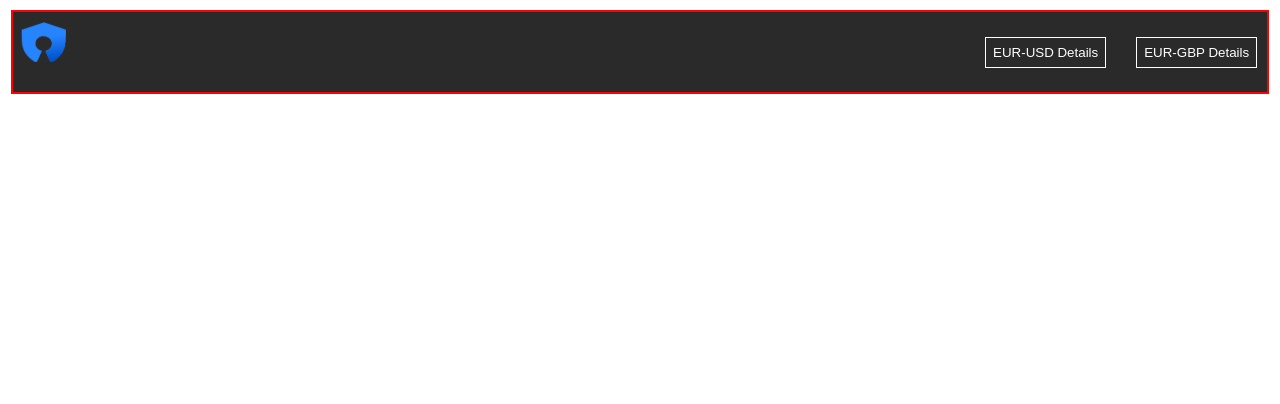
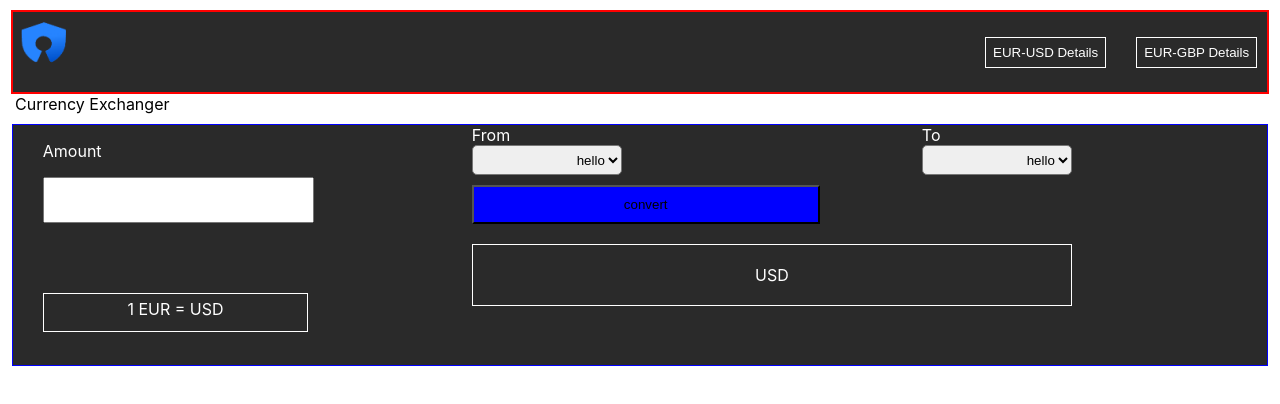
Before and after one commit to JohnTamer/currency-exchanger, a React (Create React App) app: page / in a window 1280 px wide. Shown: the top 404 px of the page. Built offline with nearby package versions, Linux system fonts and the light colour scheme.

Commit message:
setup the exchanger component

```diff
--- a/src/App.js
+++ b/src/App.js
@@ -1,5 +1,5 @@
 import "./App.css";
-import { Home } from "./pages/home";
+import { Home } from "./pages/home/home";
 
 function App() {
   return (
--- a/src/components/exchanger/exchanger.css
+++ b/src/components/exchanger/exchanger.css
@@ -0,0 +1,75 @@
+.exchanger {
+  width: 98%;
+  height: 30vh;
+  margin: auto;
+  margin-top: 10px;
+  background-color: #2a2a2a;
+  display: flex;
+  border: 1px solid blue;
+}
+.exchanger__left {
+  width: 30%;
+  height: 30vh;
+  background-color: #2a2a2a;
+  color: white;
+}
+.exchanger__right {
+  width: 60%;
+  height: 30vh;
+  background-color: #2a2a2a;
+  margin: auto;
+  display: flex;
+  color: white;
+}
+.exchanger__left__amount {
+  width: 100%;
+  margin-left: 30px;
+}
+.exchanger__input {
+  width: 70%;
+  height: 5vh;
+}
+.exchanger__left__result {
+  width: 70%;
+  margin-top: 70px;
+  height: 4vh;
+  border: 1px solid white;
+  background-color: #2a2a2a;
+  color: white;
+  text-align: center;
+  padding-top: 5px;
+}
+.exchanger__from {
+  width: 150px;
+  height: 30px;
+  border-radius: 5px;
+  text-align: right;
+  margin-left: 20px;
+}
+.exchanger__from__text {
+  margin-left: 20px;
+}
+.exchanger__to__text {
+  margin-left: 300px;
+}
+.exchanger__to {
+  width: 150px;
+  height: 30px;
+  border-radius: 5px;
+  text-align: right;
+  margin-left: 300px;
+}
+.exchanger__btn {
+  padding: 10px 150px;
+  background-color: blue;
+  margin-top: 10px;
+  margin-left: -150px;
+}
+.exchanger__right__result {
+  padding: 20px 150px;
+  background-color: #2a2a2a;
+  margin-top: 20px;
+  margin-left: -150px;
+  text-align: center;
+  border: 1px solid white;
+}
--- a/src/components/exchanger/exchanger.js
+++ b/src/components/exchanger/exchanger.js
@@ -0,0 +1,32 @@
+import "./exchanger.css";
+export const Exchanger = () => {
+  return (
+    <div className="exchanger">
+      <div className="exchanger__left">
+        <div className="exchanger__left__amount">
+          <p>Amount</p>
+          <input className="exchanger__input" type="number" />
+          <div className="exchanger__left__result">1 EUR = USD</div>
+        </div>
+      </div>
+      <div className="exchanger__right">
+        <div>
+          <div className="exchanger__from__text">From</div>
+          <select className="exchanger__from">
+            <option value="hello">hello</option>
+          </select>
+        </div>
+        <div>
+          <div className="exchanger__to__text">To</div>
+          <select className="exchanger__to">
+            <option value="hello">hello</option>
+          </select>
+          <div>
+            <button className="exchanger__btn">convert</button>
+          </div>
+          <div className="exchanger__right__result">USD</div>
+        </div>
+      </div>
+    </div>
+  );
+};
--- a/src/pages/home.js
+++ /dev/null
@@ -1,9 +0,0 @@
-import { Header } from "../components/header/header";
-
-export const Home = () => {
-  return (
-    <div className="home">
-      <Header />
-    </div>
-  );
-};
--- /dev/null
+++ b/src/pages/home/home.css
@@ -0,0 +1,3 @@
+.home__text {
+  margin-left: 15px;
+}
--- /dev/null
+++ b/src/pages/home/home.js
@@ -0,0 +1,13 @@
+import "./home.css";
+import { Header } from "../../components/header/header";
+import { Exchanger } from "../../components/exchanger/exchanger";
+
+export const Home = () => {
+  return (
+    <div className="home">
+      <Header />
+      <div className="home__text">Currency Exchanger</div>
+      <Exchanger />
+    </div>
+  );
+};
```
